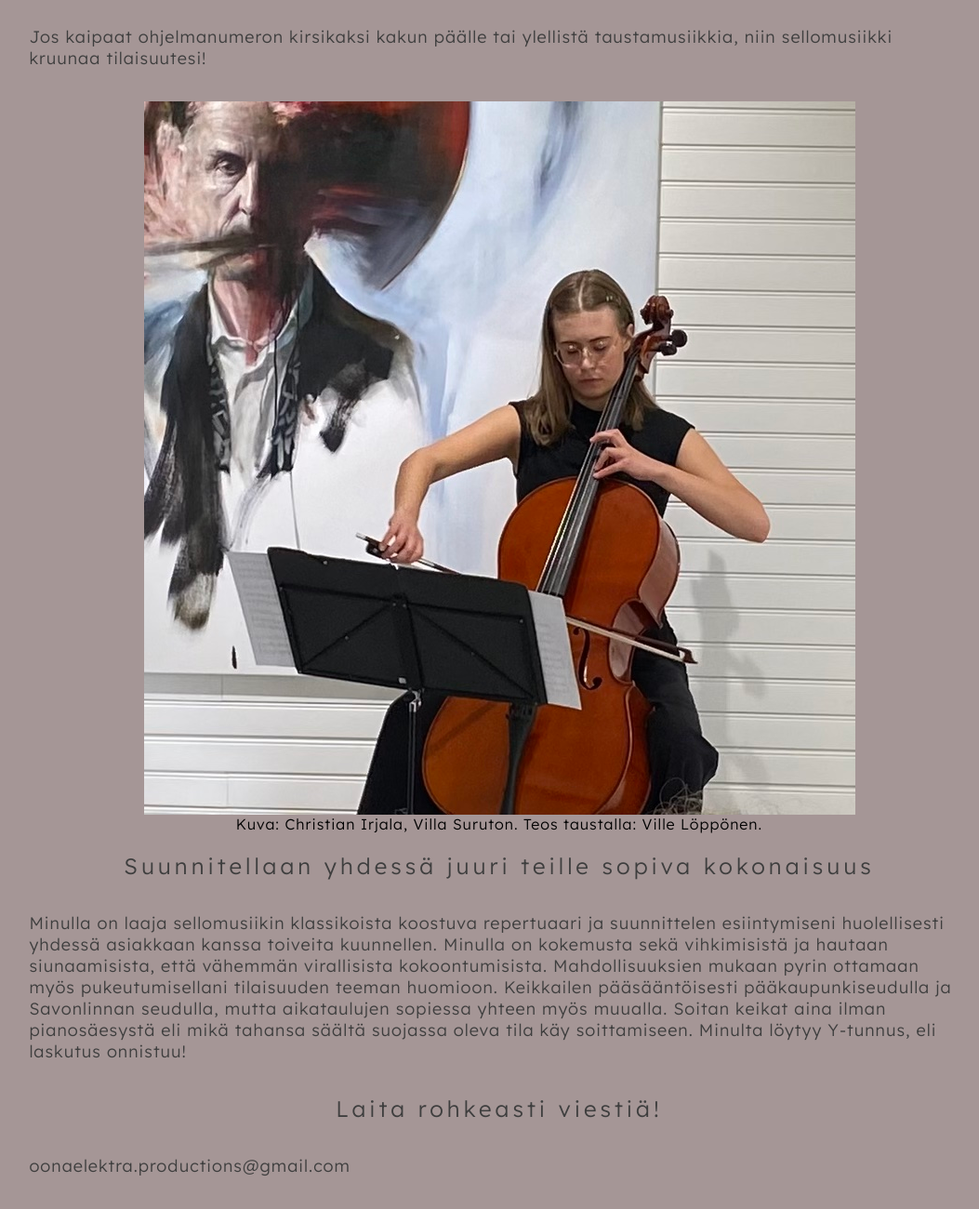
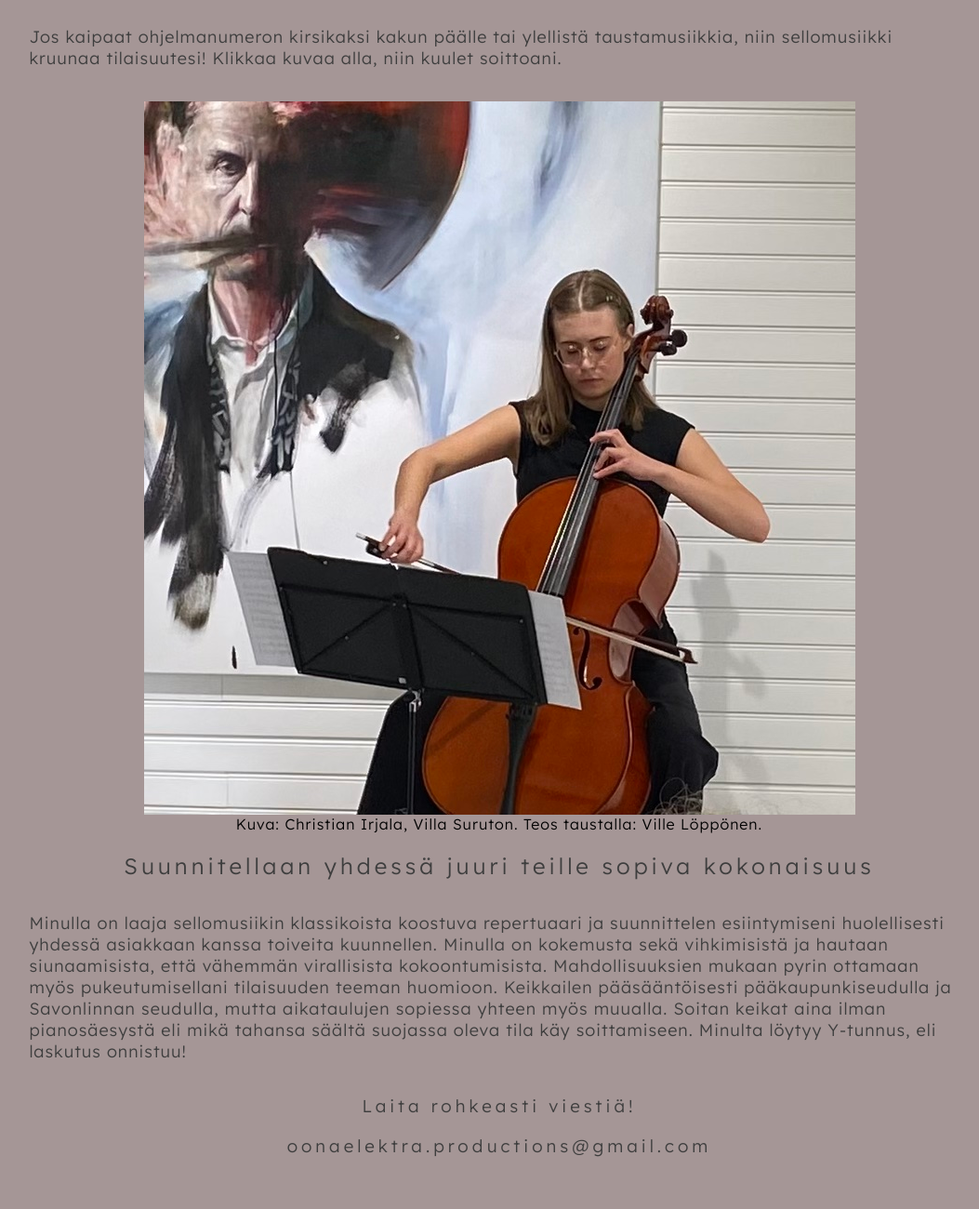
Before and after one commit to oonaelektra/oonaelektracello, a plain HTML site: page index.html in a window 1280 px wide. Shown: the part 201-1501 px from the top of the page at 93% size, without its empty margins (103-1156 px from the left). After the commit the page ends 1464 px from the top, so only its background shows below. Drawn offline with Linux system fonts and the light colour scheme.

Commit message:
tryna add a video

```diff
--- a/index.html
+++ b/index.html
@@ -13,7 +13,7 @@
         <a href="bio.html">Lue lisää minusta</a>
     </nav>
     <h2>Etsitkö juhliisi ikimuistoista musiikkielämystä?</h2>
-    <p>Jos kaipaat ohjelmanumeron kirsikaksi kakun päälle tai ylellistä taustamusiikkia, niin sellomusiikki kruunaa tilaisuutesi!</p>
+    <p>Jos kaipaat ohjelmanumeron kirsikaksi kakun päälle tai ylellistä taustamusiikkia, niin sellomusiikki kruunaa tilaisuutesi! Klikkaa kuvaa alla, niin kuulet soittoani.</p>
     <figure>
         <a href="https://youtu.be/C-OsGvApNvo" target="_blank">
             <img src="sellokuvasuruton.jpg" alt="Oona soittaa selloa Villa Suruttomassa">
@@ -22,6 +22,6 @@
     </figure>
     <h2>Suunnitellaan yhdessä juuri teille sopiva kokonaisuus</h2>
     <p>Minulla on laaja sellomusiikin klassikoista koostuva repertuaari ja suunnittelen esiintymiseni huolellisesti yhdessä asiakkaan kanssa toiveita kuunnellen. Minulla on kokemusta sekä vihkimisistä ja hautaan siunaamisista, että vähemmän virallisista kokoontumisista. Mahdollisuuksien mukaan pyrin ottamaan myös pukeutumisellani tilaisuuden teeman huomioon. Keikkailen pääsääntöisesti pääkaupunkiseudulla ja Savonlinnan seudulla, mutta aikataulujen sopiessa yhteen myös muualla. Soitan keikat aina ilman pianosäesystä eli mikä tahansa säältä suojassa oleva tila käy soittamiseen. Minulta löytyy Y-tunnus, eli laskutus onnistuu!
-    <h2>Laita rohkeasti viestiä!</h2>
-    <p>oonaelektra.productions@gmail.com</p>
+    <h3>Laita rohkeasti viestiä!</h3>
+    <h3>oonaelektra.productions@gmail.com</h3>
 </html>
--- a/styles.css
+++ b/styles.css
@@ -21,6 +21,13 @@ h2 {
     color:rgb(62, 62, 62);
     text-align: center;
 
+}
+h3 {
+    font-family: 'Lexend', sans-serif;
+    font-weight: 100;
+    letter-spacing: 4px;
+    color:rgb(62, 62, 62);
+    text-align: center;
 }
 p  {
     font-family: 'Lexend', sans-serif;
```
